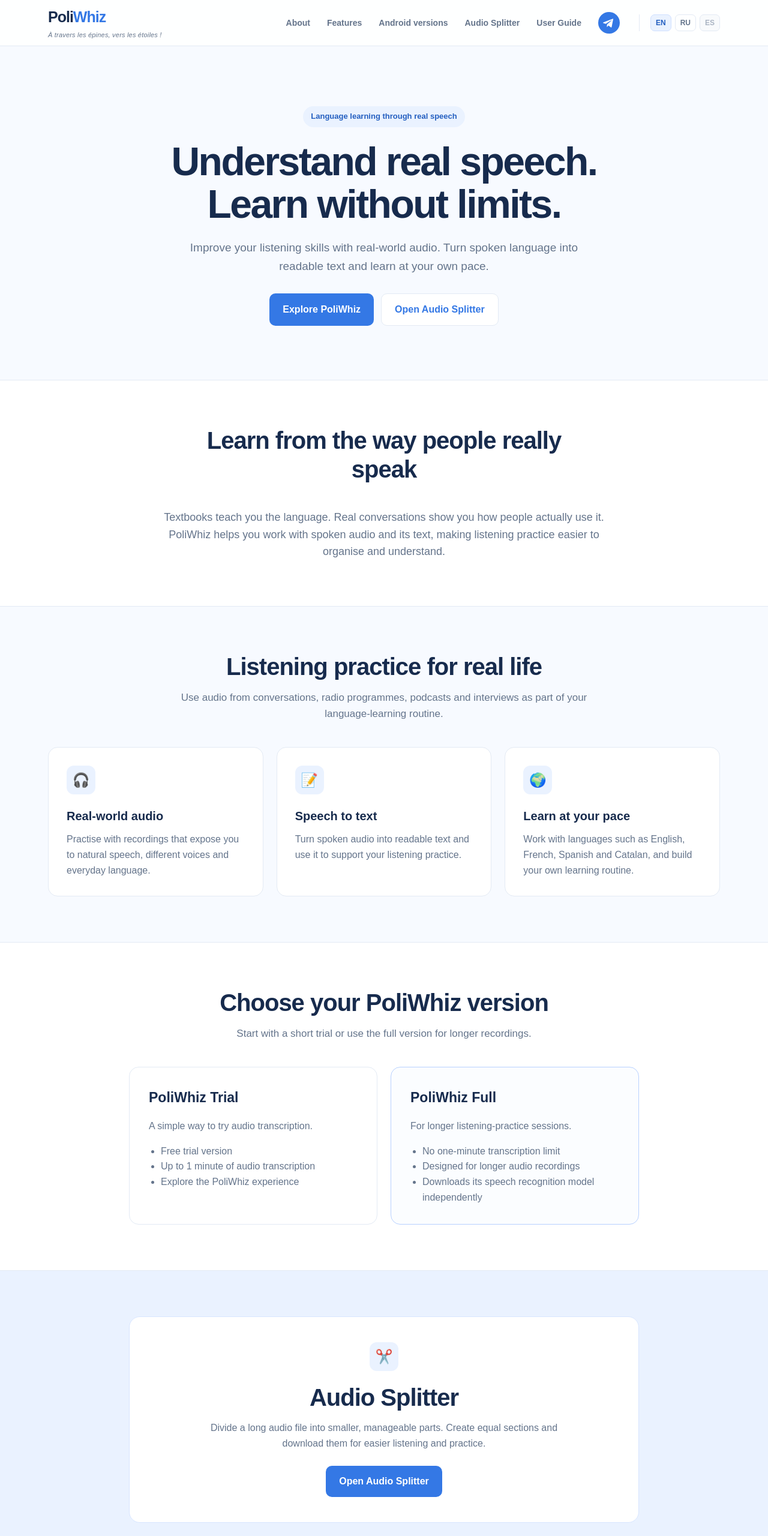
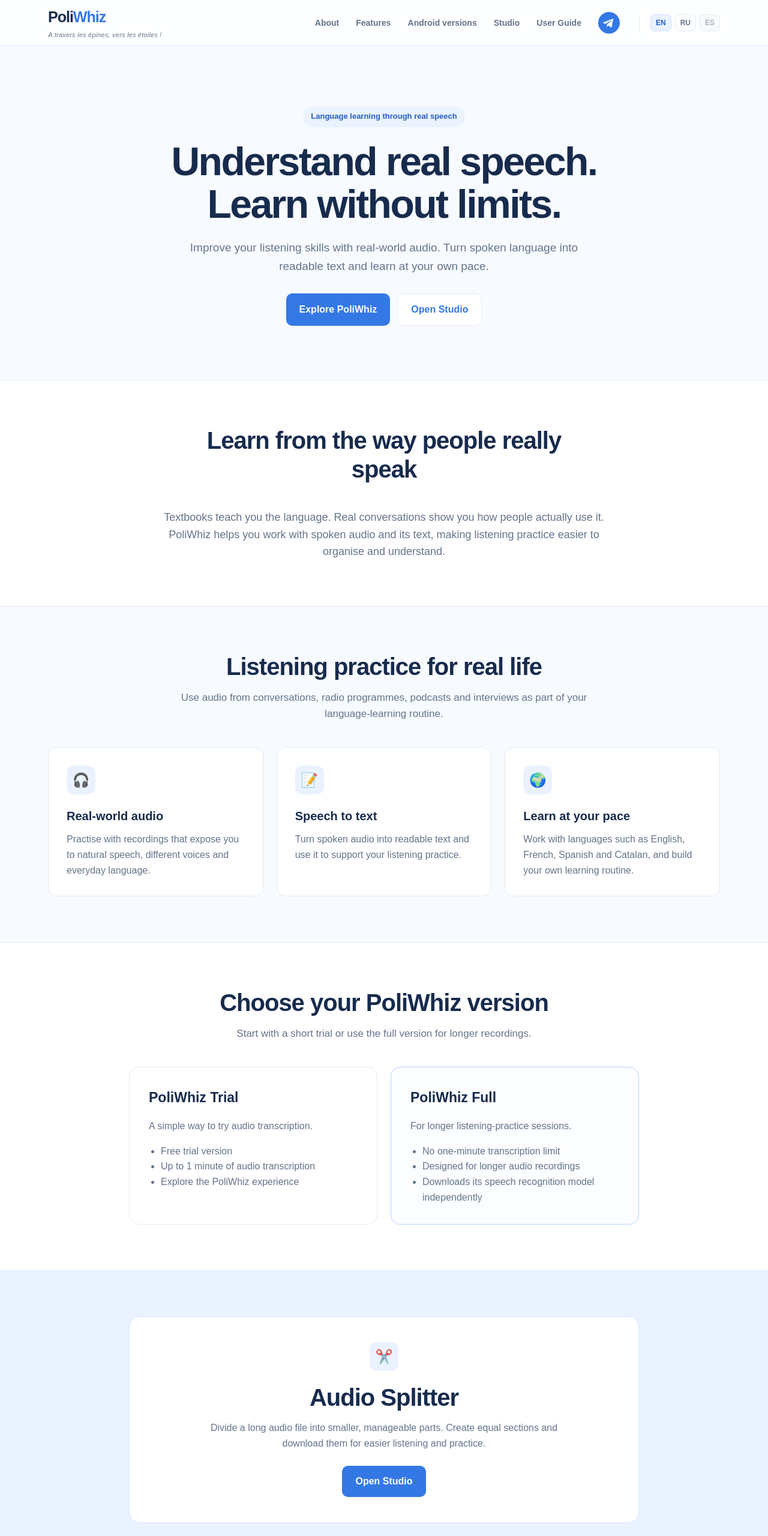
Before and after one commit to gofits-dot/PoliWhiz-Audio-Tools, a plain HTML site: page web/home.html in a window 1280 px wide. Shown: the top 2560 px of the page at 60% size. Drawn offline with Linux system fonts and the light colour scheme.

Commit message:
Replace home splitter links with Studio links

```diff
--- a/web/home.html
+++ b/web/home.html
@@ -451,7 +451,7 @@
             <a href="#about">About</a>
             <a href="#features">Features</a>
             <a href="#versions">Android versions</a>
-            <a href="#splitter">Audio Splitter</a>
+            <a href="/studio">Studio</a>
             <a href="/how_it_works_en.html">User Guide</a>
             <a class="telegram-link" href="https://t.me/poliwhis" target="_blank" rel="noopener noreferrer" aria-label="Telegram channel" title="Telegram">
                 <svg viewBox="0 0 24 24" aria-hidden="true">
@@ -482,7 +482,7 @@
 
             <div class="hero-buttons">
                 <a class="button" href="#versions">Explore PoliWhiz</a>
-                <a class="button secondary" href="/splitter">Open Audio Splitter</a>
+                <a class="button secondary" href="/studio">Open Studio</a>
             </div>
         </div>
     </section>
@@ -590,7 +590,7 @@
                     and practice.
                 </p>
 
-                <a class="button" href="/splitter">Open Audio Splitter</a>
+                <a class="button" href="/studio">Open Studio</a>
             </div>
         </div>
     </section>
```
Also changed, not shown: web/home_ru.html (+3 -3 lines).
